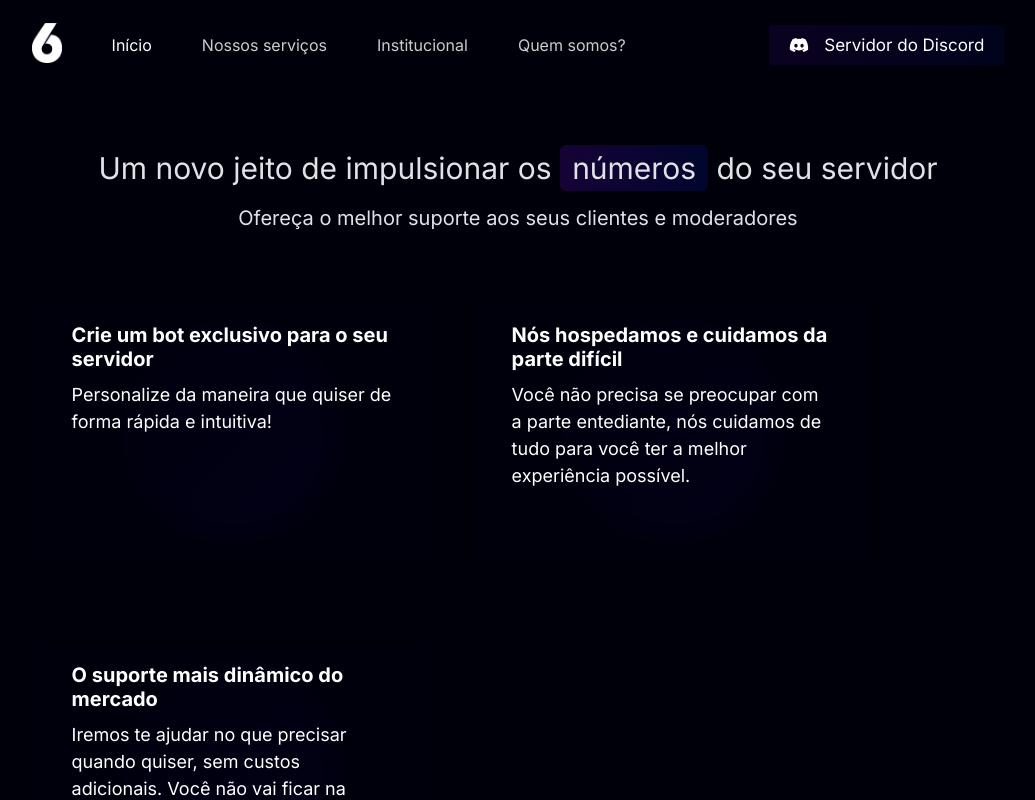
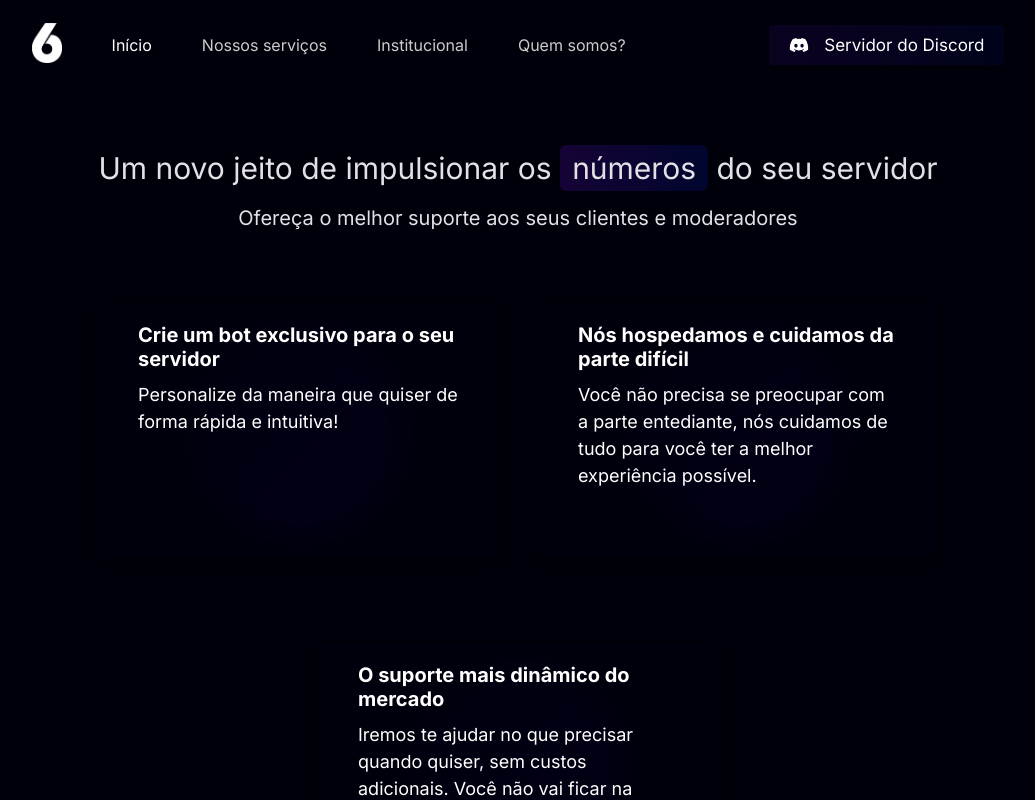
Before and after one commit to gfrnca/next-rx6-web, a Next.js app: page / in a window 1280 px wide. Shown: the top 800 px of the page, without its empty margins (122-1157 px from the left). Built offline with nearby package versions, Linux system fonts and the light colour scheme.

Commit message:
Resolvendo conflitos do ultimo commit

```diff
--- a/src/components/organisms/HomePage/Hero/Hero.styled.ts
+++ b/src/components/organisms/HomePage/Hero/Hero.styled.ts
@@ -32,7 +32,9 @@ export const HeroStyles = styled.div `
   }
 
   .hero-benefits {
+    width: 100%;
     display: flex;
+    justify-content: center;
     flex-direction: row;
     margin-top: 50px;
     gap: 40px;
--- a/src/styles/global.ts
+++ b/src/styles/global.ts
@@ -6,12 +6,12 @@ export default createGlobalStyle`
     padding: 0;
     box-sizing: border-box;
     font: 400 16px Inter, sans-serif;
+    -webkit-tap-highlight-color: rgba(0,0,0,0);
   }
 
   a {
     text-decoration: none;
     color: unset;
-    -webkit-tap-highlight-color: transparent;
   }
 
   body {
```
